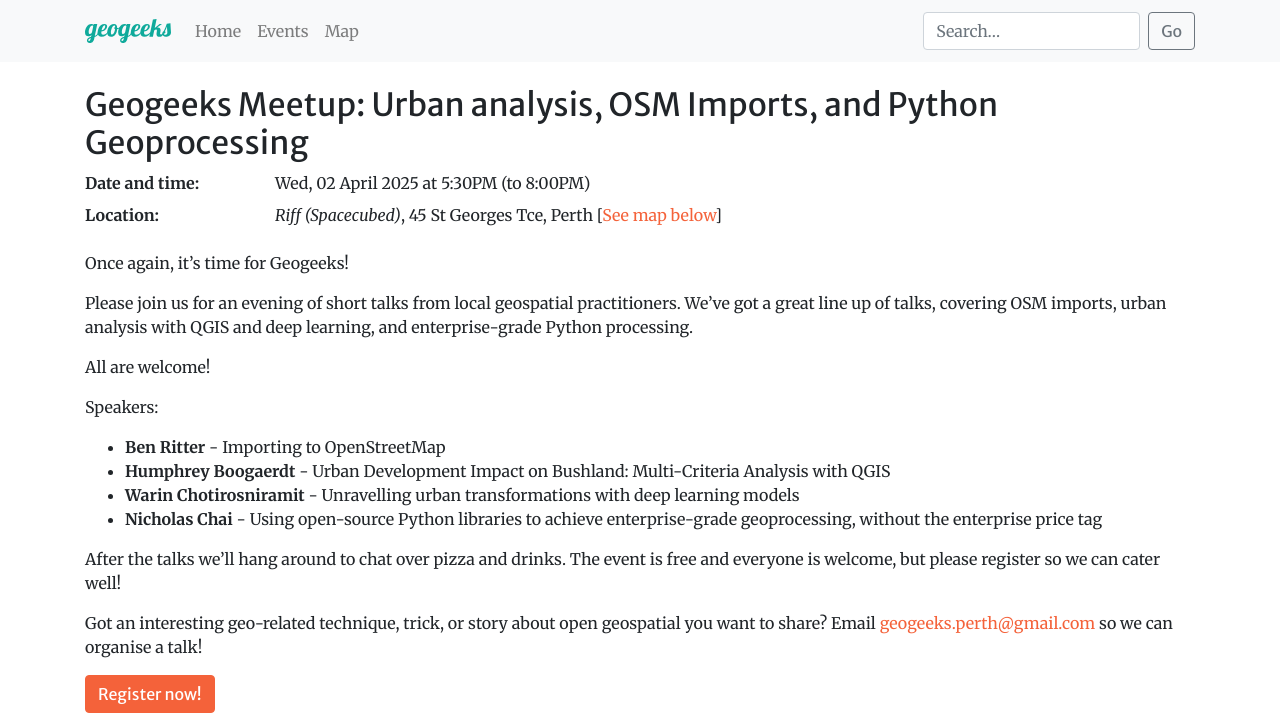
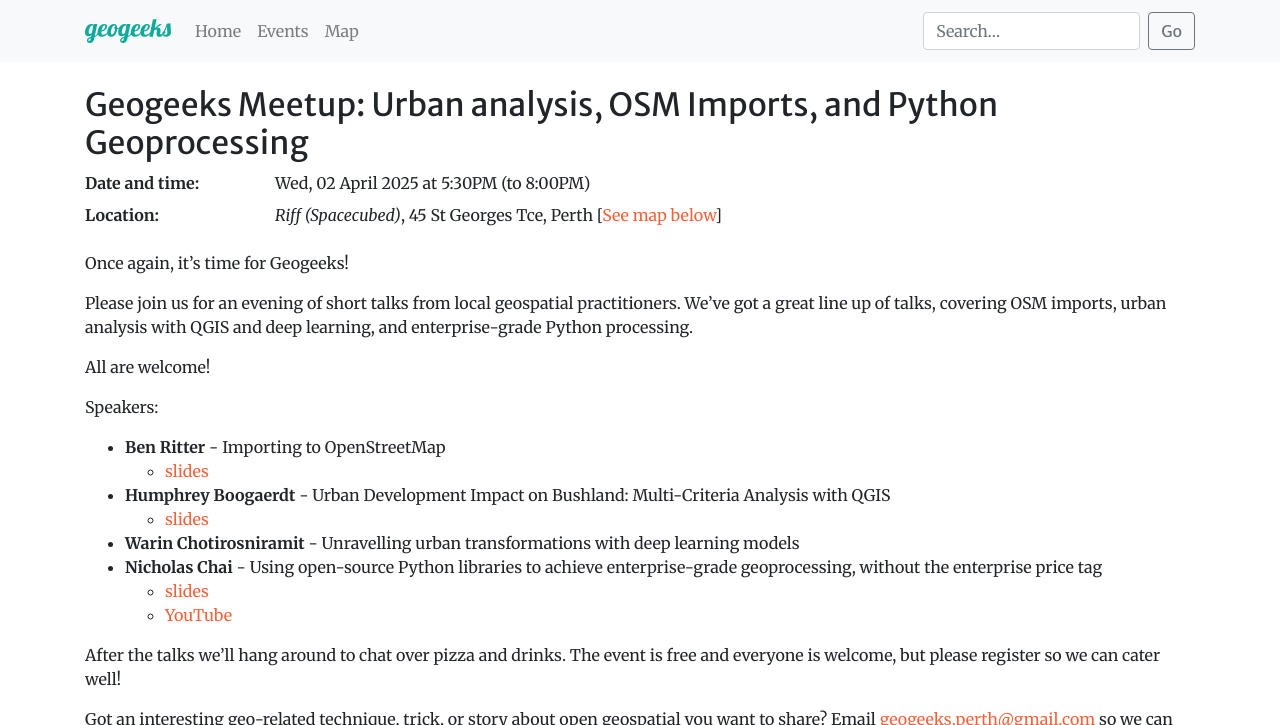
Before and after one commit to geogeeks-au/geogeeks-au.github.io, a Jekyll site: the page built from 2025/0402_speaker_night.md, in a window 1280 px wide, cut to the strip 0-725 px from the top of the page. Built offline with Jekyll 4.4.1, drawn with Linux system fonts in a browser that asks for light colours; comment, search, counter and statistics services are not loaded.

Commit message:
add speaker night slides etc

```diff
--- a/2025/0402_speaker_night.md
+++ b/2025/0402_speaker_night.md
@@ -22,9 +22,13 @@ All are welcome!
 Speakers:
 
 - **Ben Ritter** - Importing to OpenStreetMap
+    - <a href="https://maps.budgieinwa.au/presentation.html" target=_blank>slides</a>
 - **Humphrey Boogaerdt** - Urban Development Impact on Bushland: Multi-Criteria Analysis with QGIS
+    - <a href="0402_speaker_night/Impact-Zones-Urban-Development-on-Bushland_H-Boogaerdt_2025_pptx.pdf" target=_blank>slides</a>
 - **Warin Chotirosniramit** - Unravelling urban transformations with deep learning models
 - **Nicholas Chai** - Using open-source Python libraries to achieve enterprise-grade geoprocessing, without the enterprise price tag
+    - <a href="0402_speaker_night/GeoGeeks-PythonPowered-Geoprocessing.pptx" target=_blank>slides</a>
+    - <a href="https://youtube.com/@geoflip" target=_blank>YouTube</a>
 
 After the talks we'll hang around to chat over pizza and drinks. The event is free and everyone is welcome, but please register so we can cater well!
 
```
Also changed, not shown: 2 other files.
